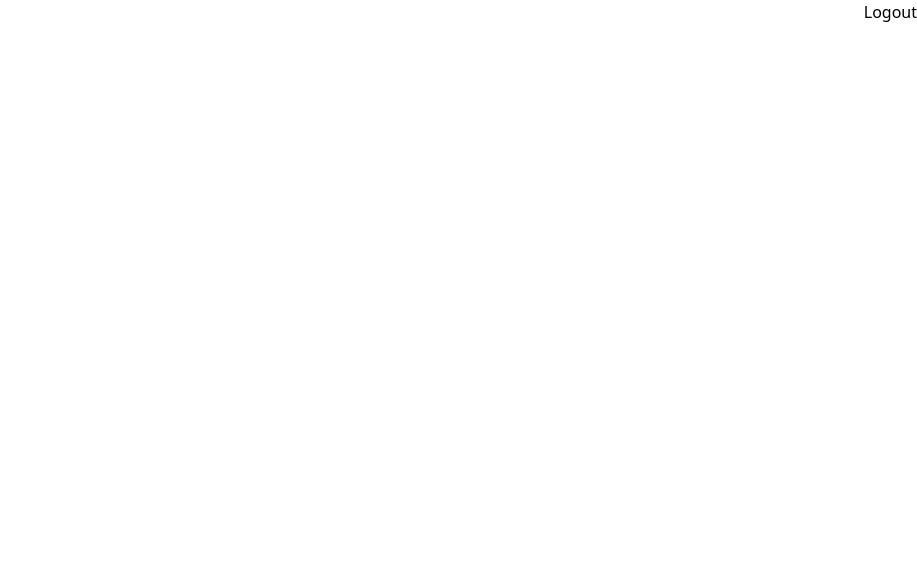
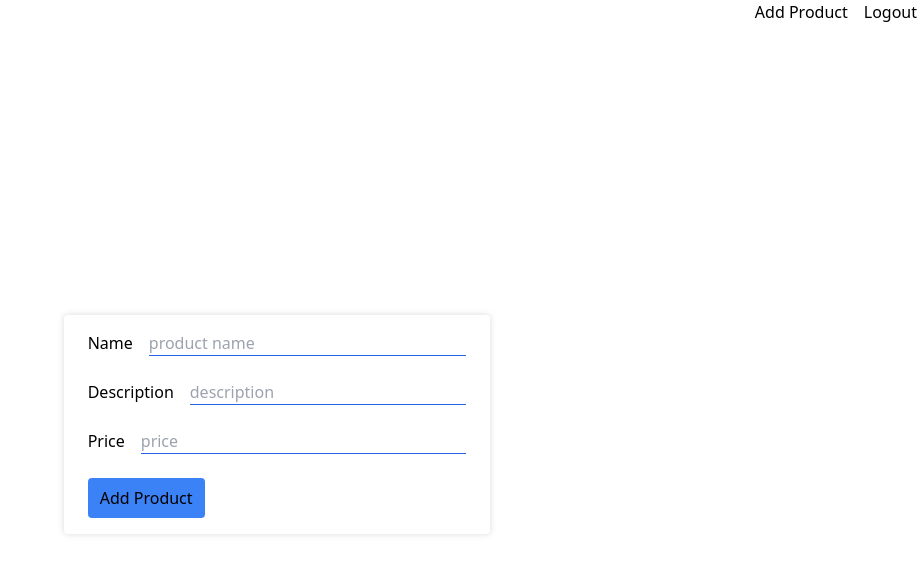
Before and after one commit to torvicv/web_dev_trainee_vue_front, a Vue app: page /add-product in a window 1280 px wide. Before the commit this address had no page. Shown: the top 574 px of the page, without its empty margins (363-1280 px from the left). Built offline with nearby package versions, Linux system fonts and the light colour scheme; sample sign-in values are in the browser's storage.

Commit message:
pagina addProduct

```diff
--- a/src/components/AddProduct.vue
+++ b/src/components/AddProduct.vue
@@ -0,0 +1,111 @@
+<template>
+  <div class="min-h-screen flex items-center justify-center">
+    <form @submit.prevent="submitForm" class="shadow-[0_0_6px_#CCCCCCBB] gap-6 w-2/6 flex flex-col px-6 py-4 rounded">
+      <div class="flex justify-start w-full flex gap-4">
+        <label for="name">Name</label>
+        <input
+          type="text"
+          class="w-full focus:outline-none focus:ring-0 focus:border-0 border-b border-blue-600"
+          id="name"
+          name="name"
+          placeholder="product name"
+          v-model="name"
+        />
+    </div>
+    <p v-if="errors.name" class="text-xs text-red-600">{{ errors.name }}</p>
+      <div class="flex justify-start w-full flex gap-4">
+        <label for="description">Description</label>
+        <input
+          type="text"
+          class="w-full focus:outline-none focus:ring-0 focus:border-0 border-b border-blue-600"
+          id="description"
+          name="description"
+          placeholder="description"
+          v-model="description"
+        />
+    </div>
+    <p v-if="errors.description" class="text-xs text-red-600">
+      {{ errors.description }}
+    </p>
+      <div class="flex justify-start w-full flex gap-4">
+        <label for="price">Price</label>
+        <input
+          type="number"
+          step="0.05"
+          class="w-full focus:outline-none focus:ring-0 focus:border-0 border-b border-blue-600"
+          id="price"
+          name="price"
+          placeholder="price"
+          v-model="price"
+        />
+      </div>
+      <p v-if="errors.price" class="text-xs text-red-600">{{ errors.price }}</p>
+      <div class="">
+        <button type="submit" class="bg-blue-500 px-3 py-2 rounded">Add Product</button>
+      </div>
+    </form>
+  </div>
+</template>
+
+<script>
+import axios from "../axios";
+
+export default {
+  data() {
+    return {
+      name: "",
+      description: "",
+      price: "",
+      errors: {},
+    };
+  },
+  methods: {
+    validateInput() {
+      this.errors = {};
+
+      if (!this.name) {
+        this.errors.name = "Name is required";
+      }
+
+      if (!this.description) {
+        this.errors.description = "Description is required";
+      }
+
+      if (!this.price) {
+        this.errors.price = "Price is required";
+      }
+
+      if (isNaN(this.price)) {
+        this.errors.price = "Price must be a positive number";
+      }
+      return this.errors;
+    },
+    async submitForm() {
+      const errors = this.validateInput();
+      if (Object.keys(errors).length > 0) {
+        this.errors = errors;
+        return;
+      }
+      try {
+        await axios
+          .post("/products", {
+            name: this.name,
+            description: this.description,
+            price: this.price,
+          })
+          .then((response) => {
+            this.name = "";
+            this.description = "";
+            this.price = "";
+          })
+          .catch((error) => {
+            this.errors = error.response.data.errors;
+          });
+        this.$router.push("/");
+      } catch (e) {
+        console.error(e);
+      }
+    },
+  },
+};
+</script>
--- a/src/components/Login.vue
+++ b/src/components/Login.vue
@@ -1,13 +1,13 @@
 <template>
-    <div class="form-container flex justify-center">
-        <form @submit.prevent="login" class="min-h-screen gap-6 w-3/6 flex flex-col justify-center items-center">
-            <div class="flex justify-start w-full">
+    <div class="form-container flex justify-center items-center min-h-screen">
+        <form @submit.prevent="login" class="shadow-[0_0_6px_#CCCCCCBB] gap-6 w-2/6 flex flex-col px-6 py-4 rounded">
+            <div class="flex justify-start w-full flex gap-4">
                 <label for="email">Email</label>
                 <input type="email" v-model="email"
                 class="w-full focus:outline-none focus:ring-0 focus:border-0 border-b border-blue-600" id="email"
                 placeholder="Email" required />
             </div>
-            <div class="flex justify-start w-full">
+            <div class="flex justify-start w-full flex gap-4">
                 <label for="password">Password</label>
                 <input type="password" v-model="password"
                     class="w-full focus:outline-none focus:ring-0 focus:border-0 border-b border-blue-600" id="password"
--- a/src/components/Navbar.vue
+++ b/src/components/Navbar.vue
@@ -3,6 +3,7 @@
         <div class="flex w-fit gap-4">
             <router-link to="/login" v-if="!isLoggedIn">Login</router-link>
             <router-link to="/register" v-if="!isLoggedIn">Register</router-link>
+            <router-link to="/add-product" v-if="isLoggedIn">Add Product</router-link>
             <a href="#" @click="logout" v-if="isLoggedIn">Logout</a>
         </div>
     </nav>
--- a/src/router.js
+++ b/src/router.js
@@ -2,6 +2,7 @@ import { createRouter, createWebHistory } from 'vue-router';
 
 import Login from './components/Login.vue';
 import Register from './components/Register.vue';
+import AddProduct from './components/AddProduct.vue';
 
 const routes = [
     {
@@ -15,6 +16,12 @@ const routes = [
         name: 'Register',
         meta: {public: true},
         component: Register
+    },
+    {
+        path: '/add-product',
+        name: 'AddProduct',
+        meta: {public: false},
+        component: AddProduct
     }
 ];
 
```
